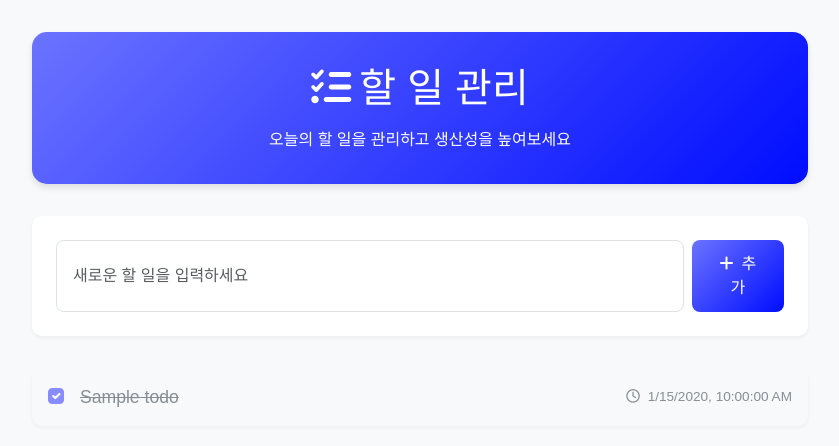
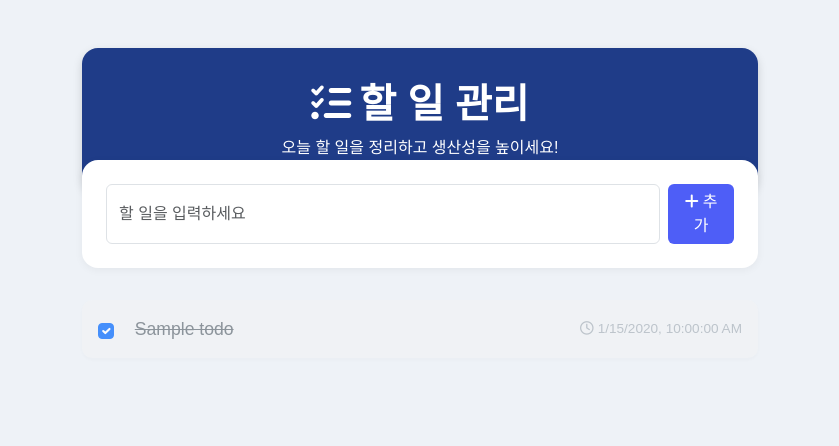
Before and after one commit to daintree-henry/simpleapp, a Flask app: page / in a window 1280 px wide. Shown: the top 446 px of the page, without its empty margins (220-1059 px from the left). Run offline with Flask 2, Linux system fonts and the light colour scheme; tables that the repository leaves empty hold one stand-in row (values such as "Sample post").

Commit message:
#디자인 개선

```diff
--- a/templates/index.html
+++ b/templates/index.html
@@ -8,197 +8,159 @@
   <link href="https://cdnjs.cloudflare.com/ajax/libs/font-awesome/6.0.0/css/all.min.css" rel="stylesheet">
   <style>
     body {
-            background-color: #f8f9fa;
+      background-color: #eef2f7;
       font-family: 'Noto Sans KR', sans-serif;
     }
-        .todo-container {
-            max-width: 800px;
-            margin: 2rem auto;
+    .container {
+      max-width: 700px;
+      margin-top: 3rem;
     }
     .todo-header {
-            background: linear-gradient(135deg, #6B73FF 0%, #000DFF 100%);
+      background: #1f3c88;
       color: white;
       padding: 2rem;
-            border-radius: 15px;
-            margin-bottom: 2rem;
-            box-shadow: 0 4px 6px rgba(0, 0, 0, 0.1);
+      border-radius: 1rem;
+      box-shadow: 0 4px 10px rgba(0,0,0,0.15);
+      text-align: center;
+    }
+    .todo-header h1 {
+      font-weight: bold;
     }
     .todo-form {
+      margin-top: -2rem;
+      margin-bottom: 2rem;
       background: white;
       padding: 1.5rem;
-            border-radius: 10px;
-            box-shadow: 0 2px 4px rgba(0, 0, 0, 0.05);
-            margin-bottom: 2rem;
+      border-radius: 1rem;
+      box-shadow: 0 2px 8px rgba(0,0,0,0.05);
     }
     .todo-item {
       background: white;
+      padding: 1rem;
       border-radius: 10px;
       margin-bottom: 1rem;
-            padding: 1rem;
-            transition: all 0.3s ease;
-            box-shadow: 0 2px 4px rgba(0, 0, 0, 0.05);
-        }
-        .todo-item:hover {
-            transform: translateY(-2px);
-            box-shadow: 0 4px 8px rgba(0, 0, 0, 0.1);
+      transition: all 0.3s ease-in-out;
+      box-shadow: 0 2px 5px rgba(0,0,0,0.03);
     }
     .todo-item.completed {
-            background-color: #f8f9fa;
-            opacity: 0.8;
+      background-color: #f1f3f5;
+      opacity: 0.75;
     }
-        .todo-item.completed .todo-title {
+    .todo-title {
+      font-size: 1.1rem;
+      margin-left: 0.8rem;
+    }
+    .todo-title.completed {
       text-decoration: line-through;
       color: #6c757d;
     }
-        .todo-title {
-            font-size: 1.1rem;
-            margin-left: 0.5rem;
-            color: #212529;
-        }
     .todo-date {
       font-size: 0.85rem;
-            color: #6c757d;
-        }
-        .form-control {
-            border-radius: 8px;
-            padding: 0.75rem 1rem;
-            border: 1px solid #dee2e6;
+      color: #adb5bd;
     }
     .form-control:focus {
-            box-shadow: 0 0 0 0.2rem rgba(107, 115, 255, 0.25);
-            border-color: #6B73FF;
+      border-color: #4e5ef7;
+      box-shadow: 0 0 0 0.2rem rgba(78, 94, 247, 0.25);
     }
     .btn-primary {
-            background: linear-gradient(135deg, #6B73FF 0%, #000DFF 100%);
+      background: #4e5ef7;
       border: none;
-            padding: 0.75rem 1.5rem;
-            border-radius: 8px;
-            font-weight: 500;
     }
     .btn-primary:hover {
-            background: linear-gradient(135deg, #5A62FF 0%, #0009FF 100%);
-            transform: translateY(-1px);
-        }
-        .form-check-input:checked {
-            background-color: #6B73FF;
-            border-color: #6B73FF;
+      background: #3e4de0;
     }
     .empty-state {
       text-align: center;
-            padding: 3rem;
-            color: #6c757d;
+      color: #adb5bd;
+      margin-top: 3rem;
     }
     .empty-state i {
       font-size: 3rem;
       margin-bottom: 1rem;
-            color: #dee2e6;
     }
   </style>
 </head>
 <body>
-    <div class="container todo-container">
-        <div class="todo-header text-center">
-            <h1 class="mb-3"><i class="fas fa-tasks me-2"></i>할 일 관리</h1>
-            <p class="mb-0">오늘의 할 일을 관리하고 생산성을 높여보세요</p>
+  <div class="container">
+    <div class="todo-header">
+      <h1><i class="fas fa-list-check me-2"></i>할 일 관리</h1>
+      <p class="mb-0">오늘 할 일을 정리하고 생산성을 높이세요!</p>
     </div>
 
     <div class="todo-form">
       <form id="todoForm" class="d-flex gap-2">
-                <input type="text" id="todoInput" class="form-control" placeholder="새로운 할 일을 입력하세요">
+        <input type="text" id="todoInput" class="form-control" placeholder="할 일을 입력하세요" />
         <button type="submit" class="btn btn-primary">
-                    <i class="fas fa-plus me-2"></i>추가
+          <i class="fas fa-plus me-1"></i>추가
         </button>
       </form>
     </div>
 
-        <div id="todoList">
-            <!-- 할 일 목록이 여기에 동적으로 추가됩니다 -->
-        </div>
+    <div id="todoList"></div>
   </div>
 
   <script>
-        // 할 일 목록 가져오기
     async function fetchTodos() {
-            const response = await fetch('/todos');
-            const todos = await response.json();
+      const res = await fetch('/todos');
+      const todos = await res.json();
       const todoList = document.getElementById('todoList');
       todoList.innerHTML = '';
 
-            if (todos.length === 0) {
+      if (!todos.length) {
         todoList.innerHTML = `
           <div class="empty-state">
-                        <i class="fas fa-clipboard-list"></i>
-                        <h3>할 일이 없습니다</h3>
-                        <p>새로운 할 일을 추가해보세요!</p>
+            <i class="fas fa-inbox"></i>
+            <p>할 일이 없습니다. 새로 추가해보세요!</p>
           </div>
         `;
         return;
       }
 
       todos.forEach(todo => {
-                const todoItem = document.createElement('div');
-                todoItem.className = `todo-item ${todo.completed ? 'completed' : ''}`;
-                todoItem.innerHTML = `
+        const item = document.createElement('div');
+        item.className = `todo-item ${todo.completed ? 'completed' : ''}`;
+
+        item.innerHTML = `
           <div class="d-flex justify-content-between align-items-center">
             <div class="d-flex align-items-center">
-                            <div class="form-check">
-                                <input class="form-check-input" type="checkbox" ${todo.completed ? 'checked' : ''}
+              <input type="checkbox" class="form-check-input me-2" ${todo.completed ? 'checked' : ''}
                 onchange="updateTodo(${todo.id}, this.checked)">
-                            </div>
-                            <span class="todo-title">${todo.title}</span>
+              <span class="todo-title ${todo.completed ? 'completed' : ''}">${todo.title}</span>
             </div>
             <span class="todo-date">
-                            <i class="far fa-clock me-1"></i>
-                            ${new Date(todo.created_at).toLocaleString()}
+              <i class="far fa-clock me-1"></i>${new Date(todo.created_at).toLocaleString()}
             </span>
           </div>
         `;
-                todoList.appendChild(todoItem);
+        todoList.appendChild(item);
       });
     }
 
-        // 새로운 할 일 추가
     document.getElementById('todoForm').addEventListener('submit', async (e) => {
       e.preventDefault();
       const input = document.getElementById('todoInput');
       const title = input.value.trim();
 
       if (title) {
-                try {
         await fetch('/todos', {
           method: 'POST',
-                        headers: {
-                            'Content-Type': 'application/json',
-                        },
-                        body: JSON.stringify({ title }),
+          headers: { 'Content-Type': 'application/json' },
+          body: JSON.stringify({ title })
         });
-
         input.value = '';
         fetchTodos();
-                } catch (error) {
-                    console.error('할 일 추가 중 오류 발생:', error);
-                }
       }
     });
 
-        // 할 일 상태 업데이트
     async function updateTodo(id, completed) {
-            try {
       await fetch(`/todos/${id}`, {
         method: 'PUT',
-                    headers: {
-                        'Content-Type': 'application/json',
-                    },
-                    body: JSON.stringify({ completed }),
+        headers: { 'Content-Type': 'application/json' },
+        body: JSON.stringify({ completed })
       });
-
       fetchTodos();
-            } catch (error) {
-                console.error('할 일 업데이트 중 오류 발생:', error);
-            }
     }
 
-        // 초기 로딩
     fetchTodos();
   </script>
 </body>
```
Lines whose indentation alone changed are shown as unchanged.
